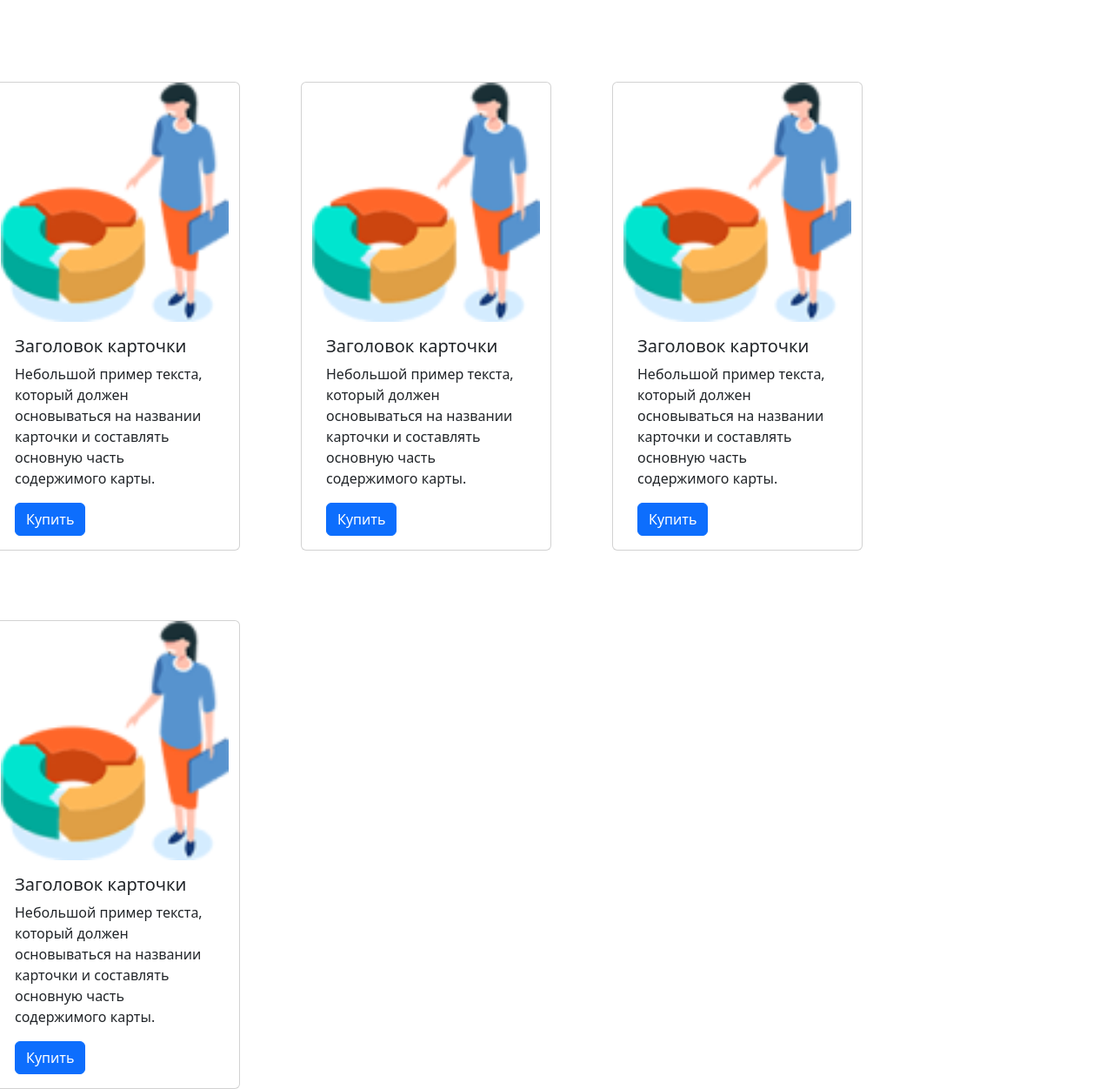
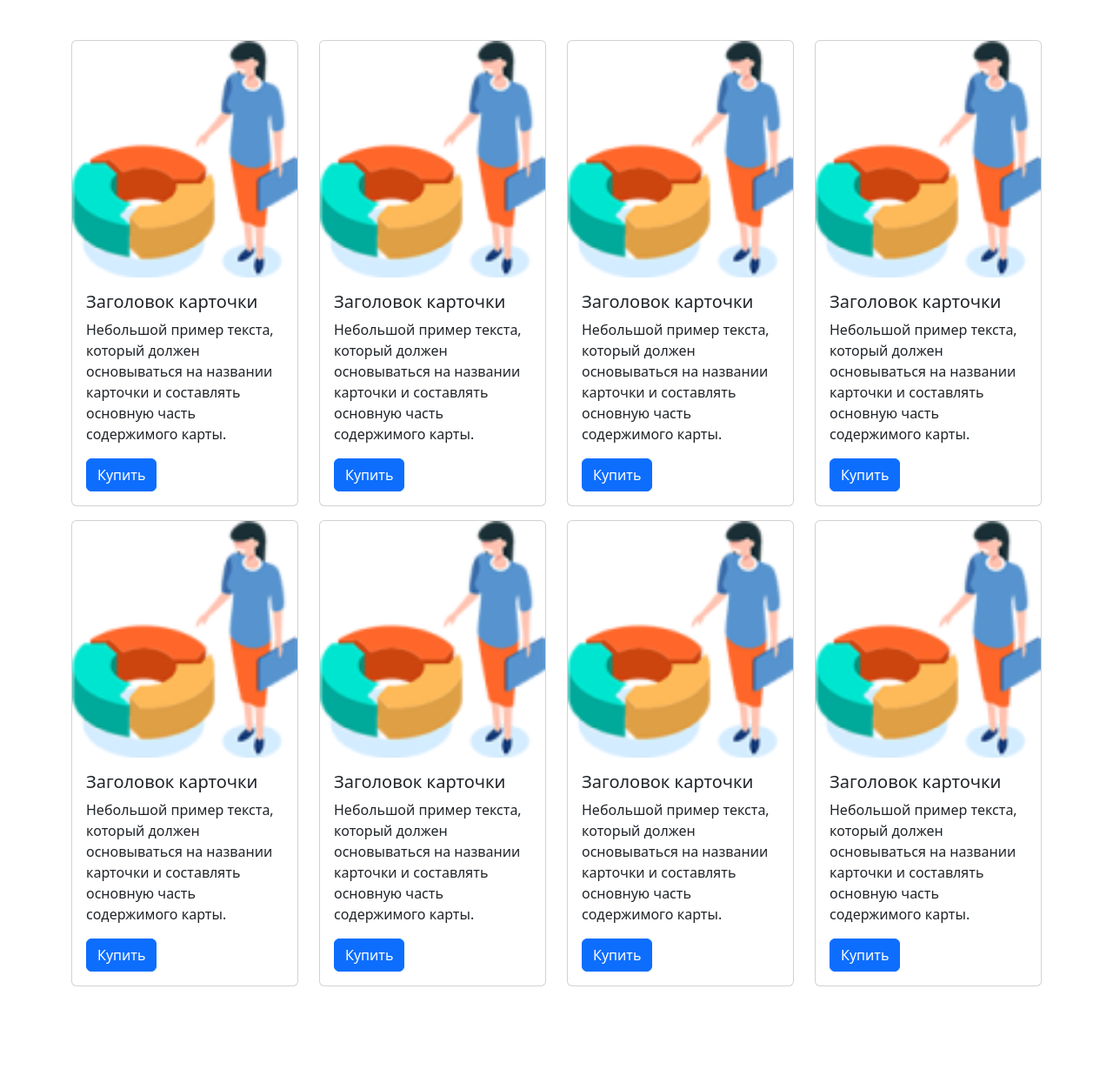
Before and after one commit to MavGitHubStudy/basics_HTML_CSS, a plain HTML site: page lecture08/BOOTSTRAP/index.html in a window 1280 px wide. Shown: the part 751-2003 px from the top of the page at 87% size. After the commit the page ends 1901 px from the top, so only its background shows below. Drawn offline with nearby package versions, Linux system fonts and the light colour scheme.

Commit message:
lecture08 is over

```diff
--- a/lecture08/BOOTSTRAP/index.html
+++ b/lecture08/BOOTSTRAP/index.html
@@ -137,10 +137,10 @@
       </div>
     </div>
     <!-- расставляем в соответствии с сеткой -->
-    <div class="product-box mt-5 row">
-      <div class="col-lg-3">
-        <div class="product-box mt-5 row">
-          <div class="card" style="width: 18rem">
+    <div class="container">
+      <div class="mt-5 row">
+        <div class="col-lg-3 col-md-4 col-sm-6 mb-3">
+          <div class="card">
             <img
               src="./img/card_img1.png"
               class="card-img-top"
@@ -156,10 +156,8 @@
             </div>
           </div>
         </div>
-      </div>
-      <div class="col-lg-3">
-        <div class="product-box mt-5 row">
-          <div class="card" style="width: 18rem">
+        <div class="col-lg-3 col-md-4 col-sm-6" mb-3>
+          <div class="card">
             <img
               src="./img/card_img1.png"
               class="card-img-top"
@@ -175,10 +173,8 @@
             </div>
           </div>
         </div>
-      </div>
-      <div class="col-lg-3">
-        <div class="product-box mt-5 row">
-          <div class="card" style="width: 18rem">
+        <div class="col-lg-3 col-md-4 col-sm-6 mb-3">
+          <div class="card">
             <img
               src="./img/card_img1.png"
               class="card-img-top"
@@ -194,10 +190,76 @@
             </div>
           </div>
         </div>
-      </div>
-      <div class="col-lg-3">
-        <div class="product-box mt-5 row">
-          <div class="card" style="width: 18rem">
+        <div class="col-lg-3 col-md-4 col-sm-6 mb-3">
+          <div class="card">
+            <img
+              src="./img/card_img1.png"
+              class="card-img-top"
+              alt="тут картинка"
+            />
+            <div class="card-body">
+              <h5 class="card-title">Заголовок карточки</h5>
+              <p class="card-text">
+                Небольшой пример текста, который должен основываться на названии
+                карточки и составлять основную часть содержимого карты.
+              </p>
+              <a href="#" class="btn btn-primary">Купить</a>
+            </div>
+          </div>
+        </div>
+        <div class="col-lg-3 col-md-4 col-sm-6 mb-3">
+          <div class="card">
+            <img
+              src="./img/card_img1.png"
+              class="card-img-top"
+              alt="тут картинка"
+            />
+            <div class="card-body">
+              <h5 class="card-title">Заголовок карточки</h5>
+              <p class="card-text">
+                Небольшой пример текста, который должен основываться на названии
+                карточки и составлять основную часть содержимого карты.
+              </p>
+              <a href="#" class="btn btn-primary">Купить</a>
+            </div>
+          </div>
+        </div>
+        <div class="col-lg-3 col-md-4 col-sm-6 mb-3">
+          <div class="card">
+            <img
+              src="./img/card_img1.png"
+              class="card-img-top"
+              alt="тут картинка"
+            />
+            <div class="card-body">
+              <h5 class="card-title">Заголовок карточки</h5>
+              <p class="card-text">
+                Небольшой пример текста, который должен основываться на названии
+                карточки и составлять основную часть содержимого карты.
+              </p>
+              <a href="#" class="btn btn-primary">Купить</a>
+            </div>
+          </div>
+        </div>
+        <div class="col-lg-3 col-md-4 col-sm-6 mb-3">
+          <div class="card">
+            <img
+              src="./img/card_img1.png"
+              class="card-img-top"
+              alt="тут картинка"
+            />
+            <div class="card-body">
+              <h5 class="card-title">Заголовок карточки</h5>
+              <p class="card-text">
+                Небольшой пример текста, который должен основываться на названии
+                карточки и составлять основную часть содержимого карты.
+              </p>
+              <a href="#" class="btn btn-primary">Купить</a>
+            </div>
+          </div>
+        </div>
+        <div class="col-lg-3 col-md-4 col-sm-6 mb-3">
+          <div class="card">
             <img
               src="./img/card_img1.png"
               class="card-img-top"
@@ -215,7 +277,6 @@
         </div>
       </div>
     </div>
-
     <script
       src="https://cdn.jsdelivr.net/npm/bootstrap@5.3.0-alpha3/dist/js/bootstrap.bundle.min.js"
       integrity="sha384-ENjdO4Dr2bkBIFxQpeoTz1HIcje39Wm4jDKdf19U8gI4ddQ3GYNS7NTKfAdVQSZe"
--- a/lecture08/BOOTSTRAP/style.css
+++ b/lecture08/BOOTSTRAP/style.css
@@ -10,4 +10,5 @@
 
 .product-box {
   gap: 32px;
+  flex-wrap: wrap;
 }
```
